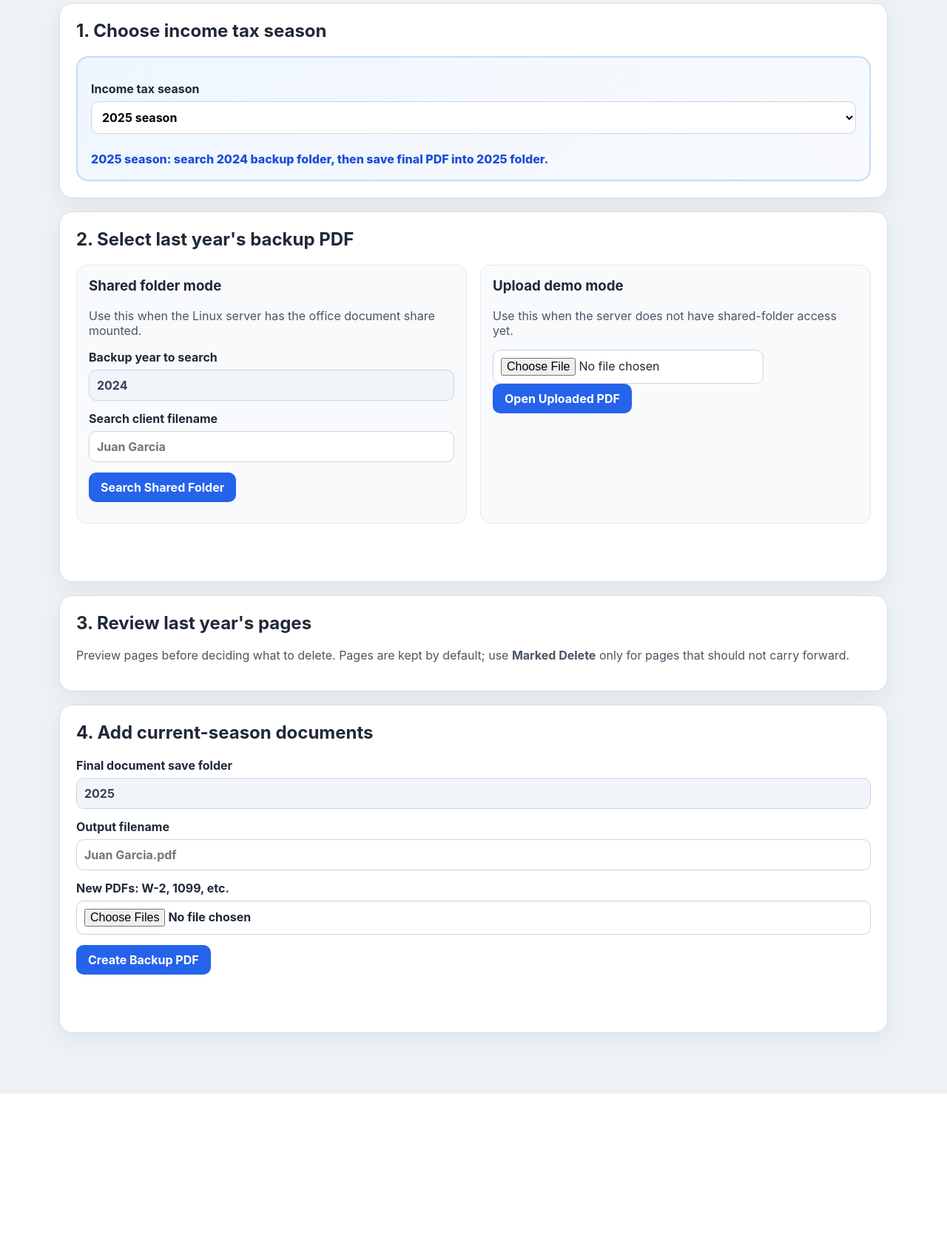
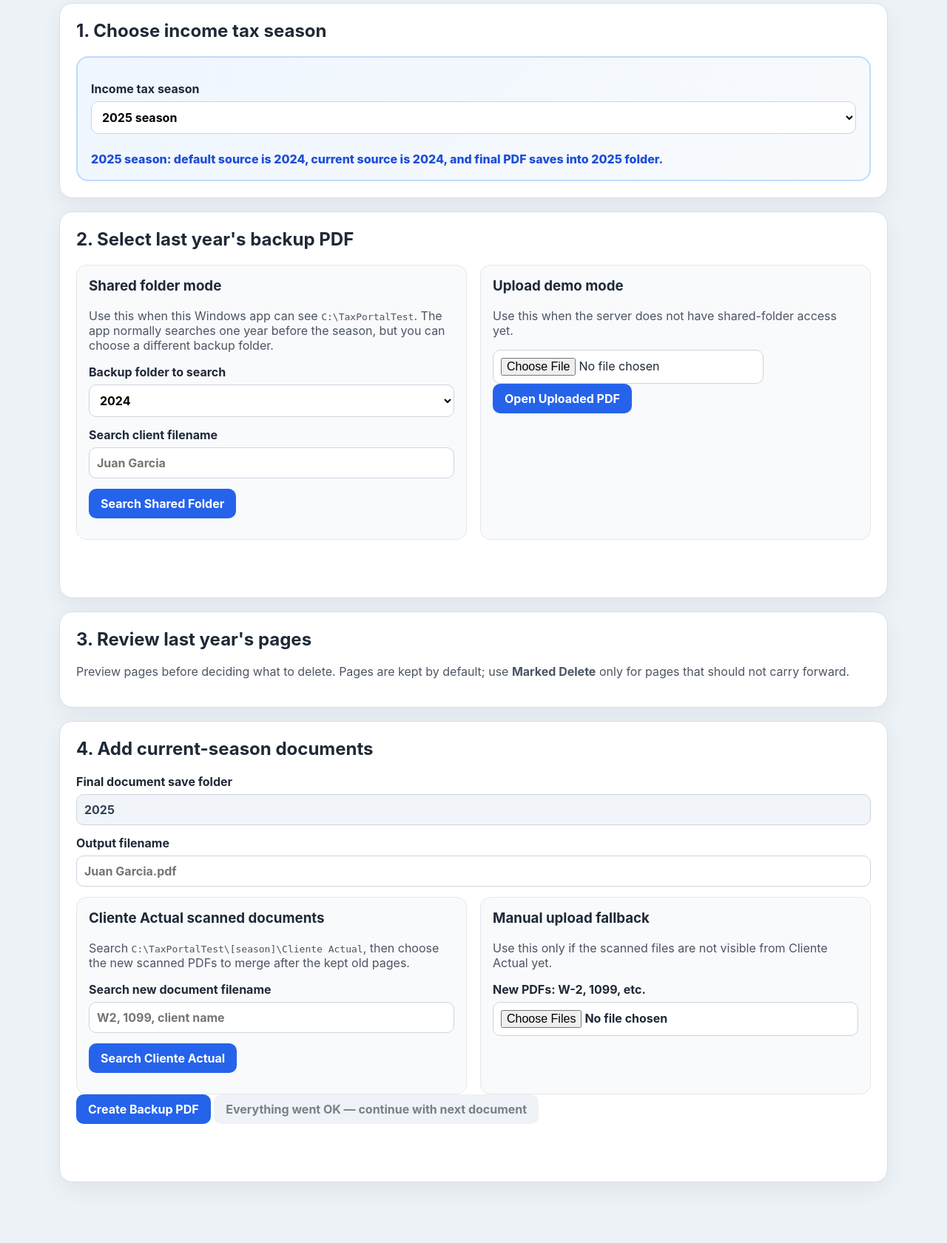
Before and after one commit to websonora/taxtool, a FastAPI app: page / in a window 1280 px wide. Shown: the part 204-1885 px from the top of the page at 74% size. Before the commit the page ends 1683 px from the top, so only its background shows below. Run offline with FastAPI, Linux system fonts and the light colour scheme; some libraries are stand-ins or nearby versions.

Commit message:
Add selectable tax folders and Cliente Actual workflow

```diff
--- a/app/main.py
+++ b/app/main.py
@@ -22,7 +22,10 @@ DATA_DIR = Path(os.getenv("TAX_PORTAL_DATA_DIR", PROJECT_ROOT / "data"))
 UPLOAD_DIR = DATA_DIR / "uploads"
 OUTPUT_DIR = DATA_DIR / "output"
 TEMP_DIR = DATA_DIR / "temp"
-DOCUMENT_ROOT = Path(os.getenv("TAX_PORTAL_DOCUMENT_ROOT")) if os.getenv("TAX_PORTAL_DOCUMENT_ROOT") else None
+document_root_env = os.getenv("TAX_PORTAL_DOCUMENT_ROOT")
+DEFAULT_WINDOWS_DOCUMENT_ROOT = Path(r"C:\TaxPortalTest")
+DOCUMENT_ROOT = Path(document_root_env) if document_root_env else DEFAULT_WINDOWS_DOCUMENT_ROOT if os.name == "nt" else None
+CLIENTE_ACTUAL_FOLDER_NAME = "Cliente Actual"
 
 UPLOADED_PRIOR_PDFS: dict[str, Path] = {}
 CREATED_OUTPUTS: dict[str, Path] = {}
@@ -70,6 +73,40 @@ def _safe_shared_pdf_path(relative_path: str) -> Path:
     if not candidate.exists() or not candidate.is_file():
         raise HTTPException(status_code=404, detail="Shared PDF not found")
     return candidate
+
+
+def _pdf_result(path: Path, root: Path, year: str) -> dict:
+    return {
+        "filename": path.name,
+        "relative_path": path.relative_to(root).as_posix(),
+        "year": year,
+    }
+
+
+def _search_pdfs(folder: Path, root: Path, year: str, query: str) -> list[dict]:
+    if not folder.exists():
+        return []
+
+    needle = query.casefold().strip()
+    results = []
+    for path in sorted(folder.rglob("*.pdf")):
+        if needle and needle not in path.name.casefold():
+            continue
+        results.append(_pdf_result(path, root, year))
+        if len(results) >= 50:
+            break
+    return results
+
+
+def _safe_current_pdf_path(relative_path: str, tax_year: str) -> Path:
+    source = _safe_shared_pdf_path(relative_path)
+    root = _require_document_root().resolve()
+    cliente_actual = (root / tax_year / CLIENTE_ACTUAL_FOLDER_NAME).resolve()
+    try:
+        source.resolve().relative_to(cliente_actual)
+    except ValueError as exc:
+        raise HTTPException(status_code=400, detail="Current document must be inside Cliente Actual for the selected season") from exc
+    return source
 
 
 def _output_base_dir() -> Path:
@@ -128,24 +165,21 @@ def search_shared_prior_pdfs(
 ) -> dict:
     root = _require_document_root()
     year_dir = root / year
-    if not year_dir.exists():
-        return {"document_root": str(root), "results": []}
+    return {"document_root": str(root), "results": _search_pdfs(year_dir, root, year, query)}
 
-    needle = query.casefold().strip()
-    results = []
-    for path in sorted(year_dir.rglob("*.pdf")):
-        if needle and needle not in path.name.casefold():
-            continue
-        results.append(
-            {
-                "filename": path.name,
-                "relative_path": path.relative_to(root).as_posix(),
-                "year": year,
-            }
-        )
-        if len(results) >= 50:
-            break
-    return {"document_root": str(root), "results": results}
+
+@app.get("/api/shared/current-pdfs")
+def search_shared_current_pdfs(
+    year: Annotated[str, Query(min_length=4, max_length=4)],
+    query: str = "",
+) -> dict:
+    root = _require_document_root()
+    cliente_actual = root / year / CLIENTE_ACTUAL_FOLDER_NAME
+    return {
+        "document_root": str(root),
+        "cliente_actual_folder": str(cliente_actual),
+        "results": _search_pdfs(cliente_actual, root, year, query),
+    }
 
 
 @app.post("/api/shared/prior-pdf")
@@ -180,6 +214,7 @@ def create_backup(
     selected_pages: Annotated[str, Form(...)],
     tax_year: Annotated[str, Form(...)],
     client_filename: Annotated[str, Form(...)],
+    current_shared_paths: list[str] | None = Form(default=None),
     current_year_files: list[UploadFile] | None = File(default=None),
 ) -> dict:
     source = UPLOADED_PRIOR_PDFS.get(document_id)
@@ -194,6 +229,11 @@ def create_backup(
 
     merge_inputs: list[Path] = [selected_pdf]
     saved_current_year_files: list[str] = []
+    for relative_path in current_shared_paths or []:
+        shared_source = _safe_current_pdf_path(relative_path, tax_year)
+        merge_inputs.append(shared_source)
+        saved_current_year_files.append(shared_source.relative_to(_require_document_root()).as_posix())
+
     for upload in current_year_files or []:
         if upload.filename:
             _require_pdf(upload)
--- a/app/static/app.js
+++ b/app/static/app.js
@@ -2,6 +2,7 @@ let currentDocumentId = null;
 let currentFilename = null;
 let currentPageCount = 0;
 const pagesToDelete = new Set();
+const selectedCurrentPdfs = new Set();
 
 const priorPdf = document.getElementById('priorPdf');
 const uploadPrior = document.getElementById('uploadPrior');
@@ -14,6 +15,10 @@ const seasonSummary = document.getElementById('seasonSummary');
 const taxYear = document.getElementById('taxYear');
 const clientFilename = document.getElementById('clientFilename');
 const newPdfs = document.getElementById('newPdfs');
+const currentQuery = document.getElementById('currentQuery');
+const searchCurrent = document.getElementById('searchCurrent');
+const currentResults = document.getElementById('currentResults');
+const confirmAndContinue = document.getElementById('confirmAndContinue');
 const sharedYear = document.getElementById('sharedYear');
 const sharedQuery = document.getElementById('sharedQuery');
 const searchShared = document.getElementById('searchShared');
@@ -36,14 +41,18 @@ function backupYearForSeason(season) {
   return String(Number.parseInt(season, 10) - 1);
 }
 
-function syncSeasonFields({ clearResults = false } = {}) {
+function syncSeasonFields({ clearResults = false, resetBackupFolder = false } = {}) {
   const season = currentSeason();
-  const backupYear = backupYearForSeason(season);
-  sharedYear.value = backupYear;
+  const defaultBackupYear = backupYearForSeason(season);
+  if (resetBackupFolder) {
+    sharedYear.value = defaultBackupYear;
+  }
   taxYear.value = season;
-  seasonSummary.textContent = `${season} season: search ${backupYear} backup folder, then save final PDF into ${season} folder.`;
+  seasonSummary.textContent = `${season} season: default source is ${defaultBackupYear}, current source is ${sharedYear.value}, and final PDF saves into ${season} folder.`;
   if (clearResults) {
     sharedResults.innerHTML = '';
+    currentResults.innerHTML = '';
+    selectedCurrentPdfs.clear();
   }
 }
 
@@ -53,6 +62,26 @@ function clearActiveDocument() {
   currentPageCount = 0;
   pagesToDelete.clear();
   thumbnailGrid.innerHTML = '';
+}
+
+function clearCurrentSelections() {
+  selectedCurrentPdfs.clear();
+  currentResults.innerHTML = '';
+  if (newPdfs) {
+    newPdfs.value = '';
+  }
+}
+
+function resetForNextDocument() {
+  clearActiveDocument();
+  clearCurrentSelections();
+  sharedQuery.value = '';
+  currentQuery.value = '';
+  clientFilename.value = '';
+  priorPdf.value = '';
+  setStatus(priorStatus, 'Ready for the next client document.');
+  setStatus(createStatus, '');
+  confirmAndContinue.disabled = true;
 }
 
 function pageImageUrl(page) {
@@ -166,7 +195,7 @@ async function openSharedPdf(relativePath) {
 
 searchShared.addEventListener('click', async () => {
   sharedResults.innerHTML = '';
-  syncSeasonFields({ clearResults: true });
+  syncSeasonFields({ clearResults: false });
   const params = new URLSearchParams({
     year: sharedYear.value.trim(),
     query: sharedQuery.value.trim(),
@@ -193,6 +222,50 @@ searchShared.addEventListener('click', async () => {
     button.textContent = result.relative_path;
     button.addEventListener('click', () => openSharedPdf(result.relative_path));
     sharedResults.appendChild(button);
+  }
+});
+
+searchCurrent.addEventListener('click', async () => {
+  currentResults.innerHTML = '';
+  selectedCurrentPdfs.clear();
+  syncSeasonFields({ clearResults: false });
+  const params = new URLSearchParams({
+    year: taxYear.value.trim(),
+    query: currentQuery.value.trim(),
+  });
+  setStatus(createStatus, 'Searching Cliente Actual...');
+
+  const response = await fetch(`/api/shared/current-pdfs?${params}`);
+  if (!response.ok) {
+    setStatus(createStatus, 'Cliente Actual folder is not configured or not reachable. Use manual upload fallback for now.', true);
+    return;
+  }
+
+  const payload = await response.json();
+  if (!payload.results.length) {
+    setStatus(createStatus, `No PDFs found in ${payload.cliente_actual_folder}.`, true);
+    return;
+  }
+
+  setStatus(createStatus, `Found ${payload.results.length} PDF(s) in ${payload.cliente_actual_folder}. Select the scanned documents to merge.`);
+  for (const result of payload.results) {
+    const label = document.createElement('label');
+    label.className = 'result-row checkbox-row';
+    const checkbox = document.createElement('input');
+    checkbox.type = 'checkbox';
+    checkbox.value = result.relative_path;
+    checkbox.addEventListener('change', () => {
+      if (checkbox.checked) {
+        selectedCurrentPdfs.add(result.relative_path);
+      } else {
+        selectedCurrentPdfs.delete(result.relative_path);
+      }
+    });
+    const name = document.createElement('span');
+    name.textContent = result.relative_path;
+    label.appendChild(checkbox);
+    label.appendChild(name);
+    currentResults.appendChild(label);
   }
 });
 
@@ -233,6 +306,9 @@ createBackup.addEventListener('click', async () => {
   syncSeasonFields();
   form.append('tax_year', taxYear.value.trim());
   form.append('client_filename', clientFilename.value.trim() || currentFilename || 'client.pdf');
+  for (const relativePath of selectedCurrentPdfs) {
+    form.append('current_shared_paths', relativePath);
+  }
   for (const file of newPdfs.files) {
     form.append('current_year_files', file);
   }
@@ -255,16 +331,30 @@ createBackup.addEventListener('click', async () => {
   link.target = '_blank';
   createStatus.appendChild(message);
   createStatus.appendChild(link);
+  confirmAndContinue.disabled = false;
+});
+
+confirmAndContinue.addEventListener('click', () => {
+  resetForNextDocument();
+});
+
+sharedYear.addEventListener('change', () => {
+  syncSeasonFields();
+  clearActiveDocument();
+  setStatus(priorStatus, `Backup folder changed to ${sharedYear.value}. Search/open the prior PDF again before creating the final PDF.`);
+  setStatus(createStatus, '');
+  confirmAndContinue.disabled = true;
 });
 
 incomeTaxSeason.addEventListener('change', () => {
-  syncSeasonFields({ clearResults: true });
+  syncSeasonFields({ clearResults: true, resetBackupFolder: true });
   clearActiveDocument();
-  setStatus(priorStatus, `Season changed to ${currentSeason()}. Search will use ${sharedYear.value}; final PDF will save under ${taxYear.value}. Open last year's backup again before creating the final PDF.`);
+  setStatus(priorStatus, `Season changed to ${currentSeason()}. Search will default to ${sharedYear.value}; final PDF will save under ${taxYear.value}. Open last year's backup again before creating the final PDF.`);
   setStatus(createStatus, '');
+  confirmAndContinue.disabled = true;
 });
 
-syncSeasonFields();
+syncSeasonFields({ resetBackupFolder: true });
 
 closePreview.addEventListener('click', hidePreview);
 previewModal.addEventListener('click', (event) => {
--- a/app/static/styles.css
+++ b/app/static/styles.css
@@ -105,6 +105,19 @@ label {
   background: #bae6fd;
 }
 
+.checkbox-row {
+  align-items: center;
+  cursor: pointer;
+  display: flex;
+  gap: 10px;
+  padding: 10px 12px;
+  border-radius: 10px;
+}
+
+.checkbox-row input {
+  transform: scale(1.2);
+}
+
 input,
 select,
 button {
@@ -141,6 +154,15 @@ button {
 
 button:hover {
   background: #1d4ed8;
+}
+
+button:disabled {
+  cursor: not-allowed;
+  opacity: .55;
+}
+
+button:disabled:hover {
+  background: #2563eb;
 }
 
 .secondary-button {
--- a/app/templates/index.html
+++ b/app/templates/index.html
@@ -19,6 +19,9 @@
       <div class="season-panel">
         <label>Income tax season
           <select id="incomeTaxSeason">
+            <option value="2022">2022 season</option>
+            <option value="2023">2023 season</option>
+            <option value="2024">2024 season</option>
             <option value="2025" selected>2025 season</option>
             <option value="2026">2026 season</option>
             <option value="2027">2027 season</option>
@@ -36,9 +39,18 @@
       <div class="mode-grid">
         <div class="mode-panel">
           <h3>Shared folder mode</h3>
-          <p class="hint">Use this when the Linux server has the office document share mounted.</p>
-          <label>Backup year to search
-            <input id="sharedYear" type="text" value="2024" maxlength="4" readonly>
+          <p class="hint">Use this when this Windows app can see <code>C:\TaxPortalTest</code>. The app normally searches one year before the season, but you can choose a different backup folder.</p>
+          <label>Backup folder to search
+            <select id="sharedYear">
+              <option value="2022">2022</option>
+              <option value="2023">2023</option>
+              <option value="2024" selected>2024</option>
+              <option value="2025">2025</option>
+              <option value="2026">2026</option>
+              <option value="2027">2027</option>
+              <option value="2028">2028</option>
+              <option value="2029">2029</option>
+            </select>
           </label>
           <label>Search client filename
             <input id="sharedQuery" type="text" placeholder="Juan Garcia">
@@ -72,10 +84,26 @@
       <label>Output filename
         <input id="clientFilename" type="text" placeholder="Juan Garcia.pdf">
       </label>
-      <label>New PDFs: W-2, 1099, etc.
-        <input id="newPdfs" type="file" accept="application/pdf" multiple>
-      </label>
+      <div class="mode-grid">
+        <div class="mode-panel">
+          <h3>Cliente Actual scanned documents</h3>
+          <p class="hint">Search <code>C:\TaxPortalTest\[season]\Cliente Actual</code>, then choose the new scanned PDFs to merge after the kept old pages.</p>
+          <label>Search new document filename
+            <input id="currentQuery" type="text" placeholder="W2, 1099, client name">
+          </label>
+          <button id="searchCurrent" type="button">Search Cliente Actual</button>
+          <div id="currentResults" class="results selectable-results"></div>
+        </div>
+        <div class="mode-panel">
+          <h3>Manual upload fallback</h3>
+          <p class="hint">Use this only if the scanned files are not visible from Cliente Actual yet.</p>
+          <label>New PDFs: W-2, 1099, etc.
+            <input id="newPdfs" type="file" accept="application/pdf" multiple>
+          </label>
+        </div>
+      </div>
       <button id="createBackup">Create Backup PDF</button>
+      <button id="confirmAndContinue" type="button" class="secondary-button" disabled>Everything went OK — continue with next document</button>
       <p id="createStatus" class="status"></p>
     </section>
   </main>
```
Also changed, not shown: tests/test_app.py (+62 -2 lines).
